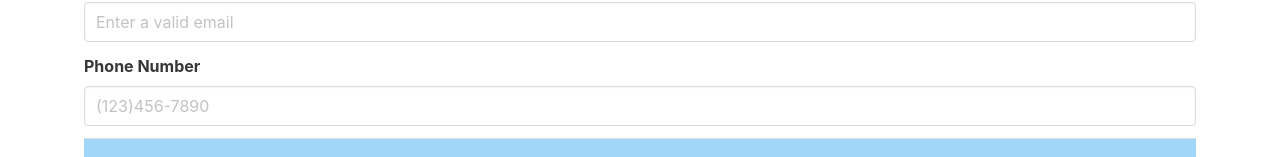
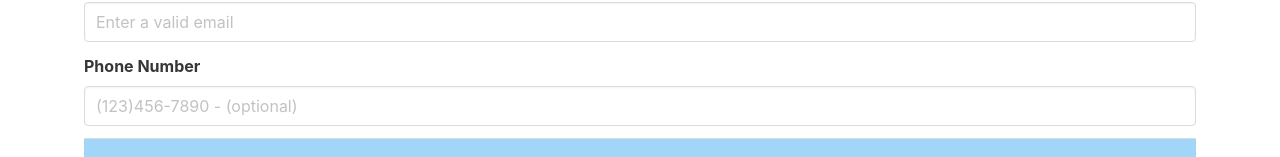
Before and after one commit to p134c0d3/the-pet-pursuit, an Angular app: page /new-post in a window 1280 px wide. Shown: the part 1617-1774 px from the top of the page. Built offline with nearby package versions, Linux system fonts and the light colour scheme.

Commit message:
Fix formatting in new-post.component.html

```diff
--- a/src/app/new-post/new-post.component.html
+++ b/src/app/new-post/new-post.component.html
@@ -112,7 +112,7 @@
       name="petAge"
       formControlName="petAge"
       >
-        <option disabled selected >Select Age</option>
+        <option disabled selected>Select Age</option>
         <option value="0-12 Months">0-12 Months</option>
         <option value="1-3 Years">1-3 Years</option>
         <option value="3-6 Years">3-6 Years</option>
@@ -315,7 +315,7 @@
     class="input"
     type="tel"
     formControlName="phoneNumber"
-    placeholder="(123)456-7890">
+    placeholder="(123)456-7890 - (optional)">
   </div>
 </div>
 
```
